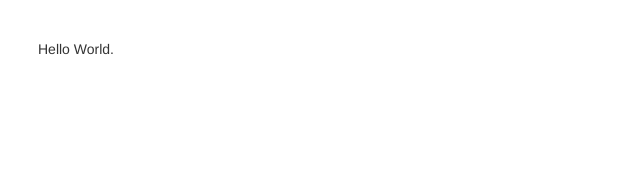
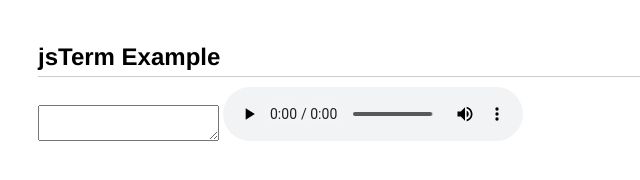
Before and after one commit to MatzElectronics/jsTerm, a plain HTML site: page docs/index.html in a window 1280 px wide. Shown: the whole page, without its empty margins (0-640 px from the left). Drawn offline with Linux system fonts and the light colour scheme.

Commit message:
Update index.html

```diff
--- a/docs/index.html
+++ b/docs/index.html
@@ -5,6 +5,13 @@
     <script type="text/javascript" src="../src/jsTerm.js"></script>
   </head>
   <body>
-    Hello World.
+    <h2>jsTerm Example</h2>
+    <div id="terminal"></div>
+    <textarea id="output"></textarea>
+    <script>
+      var term = new jsTerm(document.getElementById('terminal'), function(characterToSend) {
+        document.getElementById('output').value += characterToSend;
+      });
+    </script>
   <body>
 </html>
```
